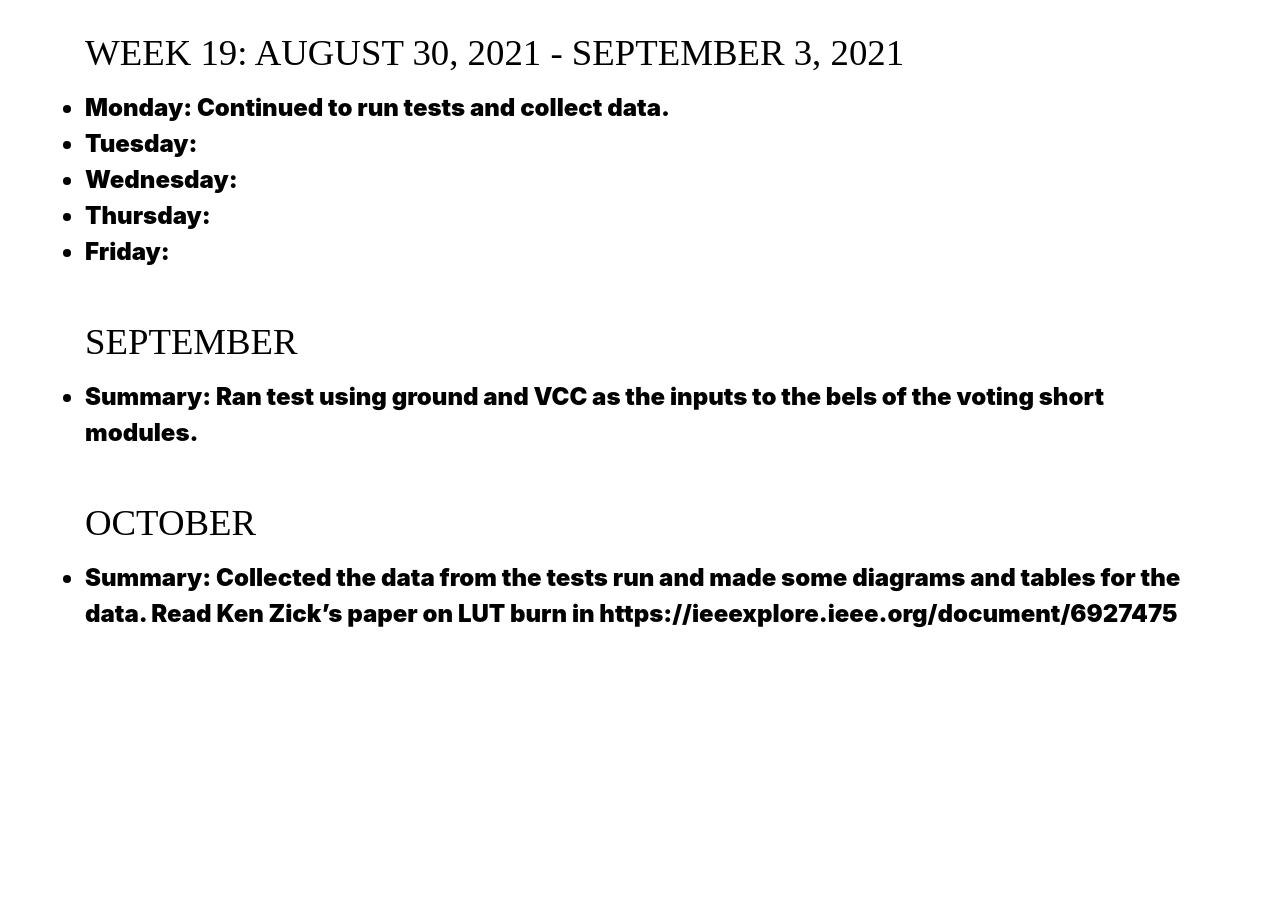
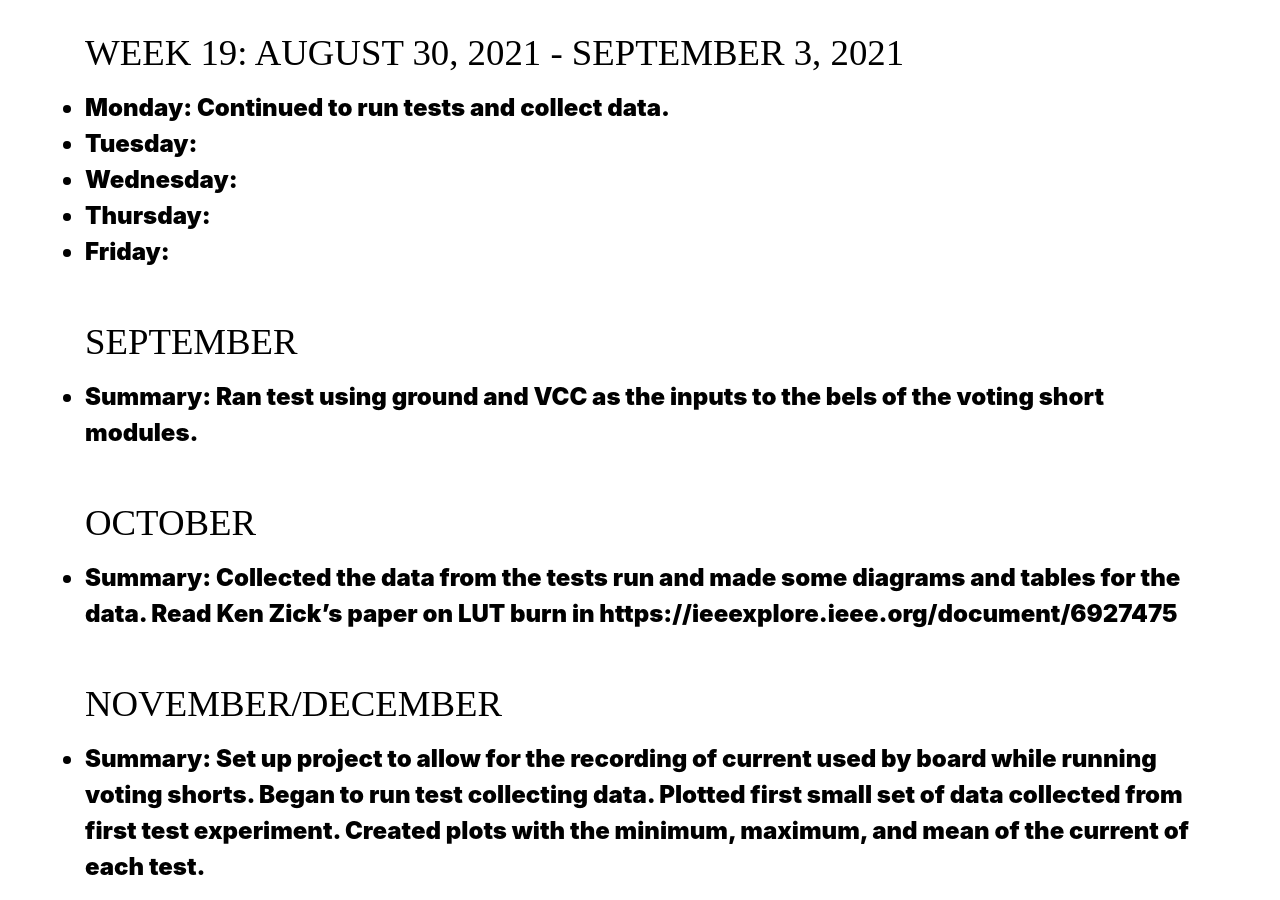
Before and after one commit to jonath48/jonath48.github.io, a Jekyll site: the page built from _pages/log.md, in a window 1280 px wide and 900 px high, scrolled down 7064 px. Built offline with Jekyll 4.4.1, drawn with Linux system fonts in a browser that asks for light colours; before the commit the page ends 7711 px from its top, so only the background shows below that.

Commit message:
November/December Log

```diff
--- a/_pages/log.md
+++ b/_pages/log.md
@@ -162,3 +162,7 @@ title: Jonathan Thompson's IMMERSE Log
 ### October
 
 * **Summary:** Collected the data from the tests run and made some diagrams and tables for the data. Read Ken Zick's paper on LUT burn in https://ieeexplore.ieee.org/document/6927475
+
+### November/December
+
+* **Summary:** Set up project to allow for the recording of current used by board while running voting shorts. Began to run test collecting data. Plotted first small set of data collected from first test experiment. Created plots with the minimum, maximum, and mean of the current of each test.
```
